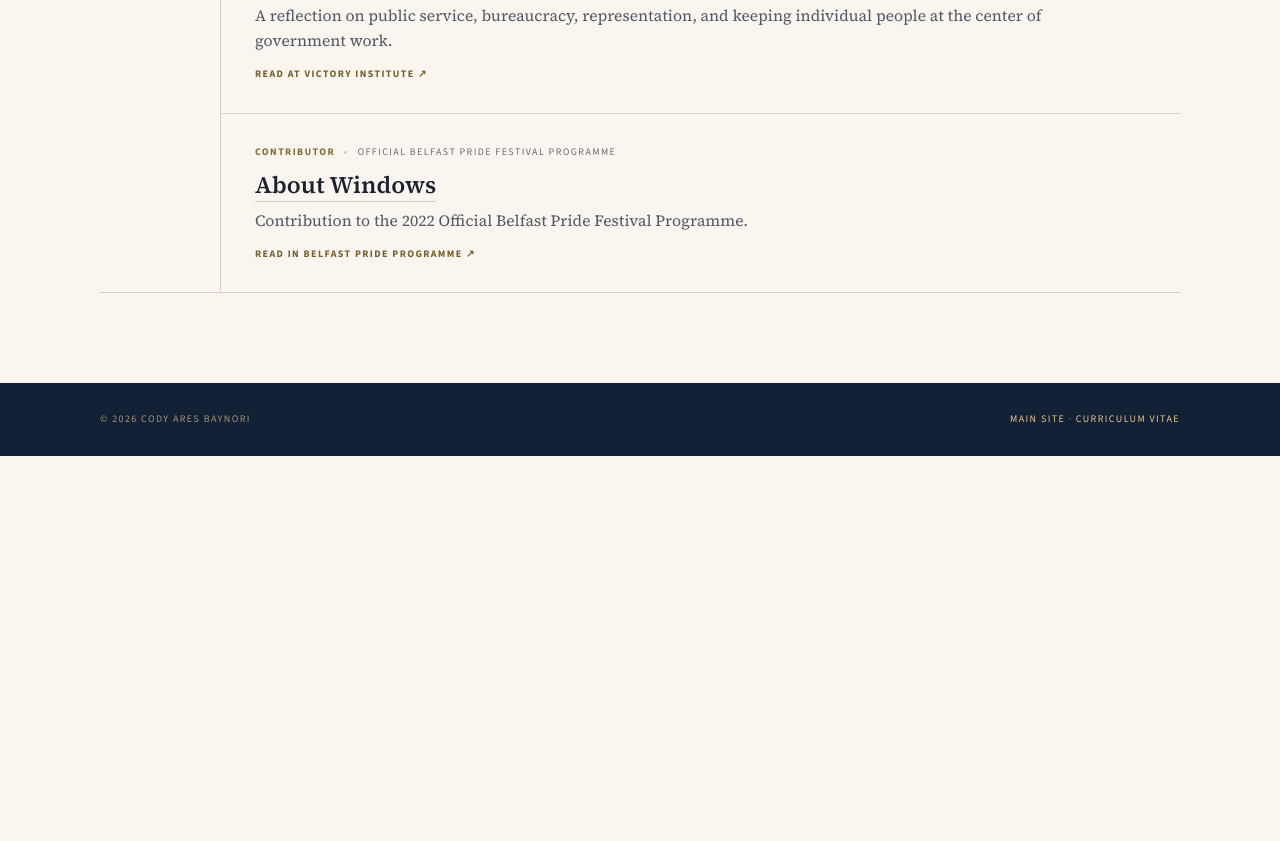
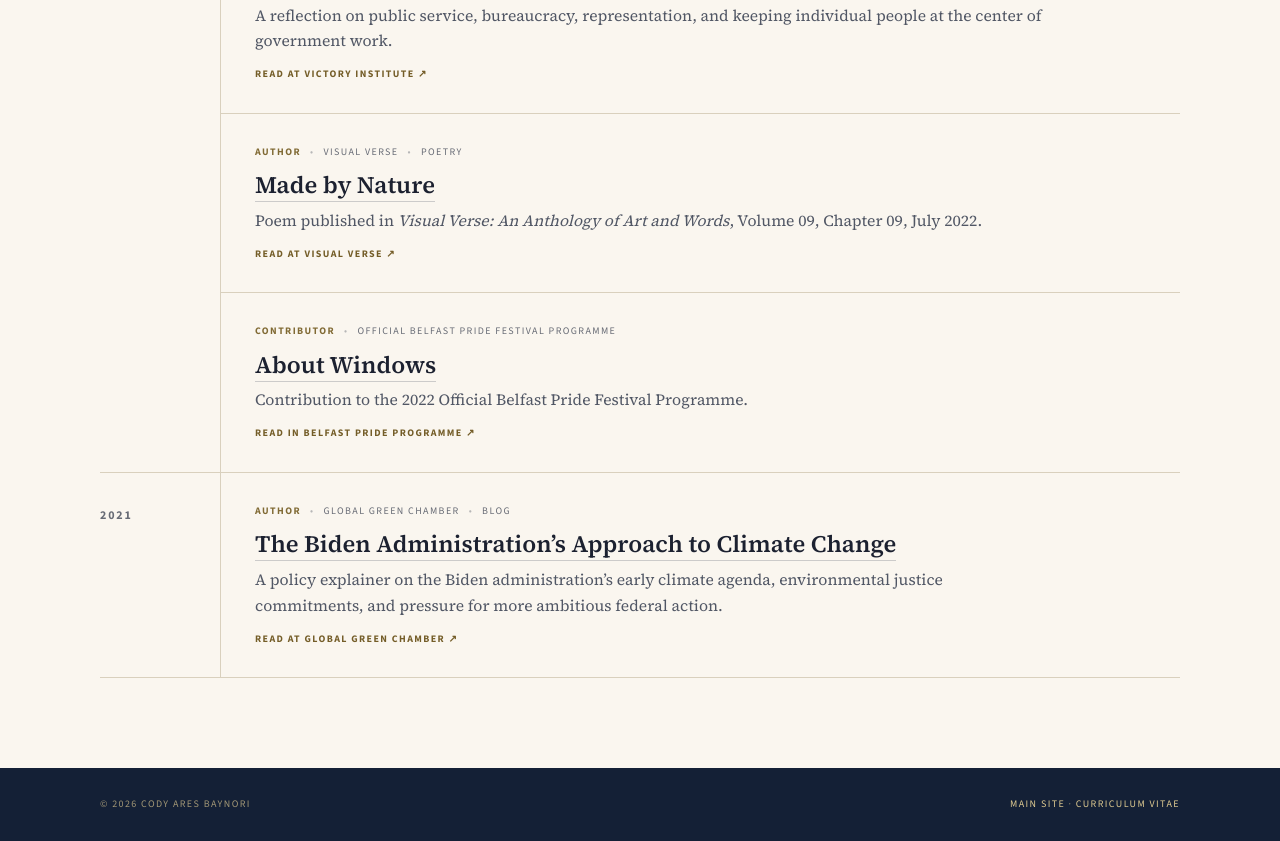
Before and after one commit to codyaresbaynori/codyaresbaynori.github.io, a plain HTML site: page writing/index.html in a window 1280 px wide. Shown: the part 2216-3057 px from the top of the page. Before the commit the page ends 2672 px from the top, so only its background shows below. Drawn offline with nearby package versions, Linux system fonts and the light colour scheme.

Commit message:
Add verified poetry and 2021 climate blog to writing archive

```diff
--- a/writing/index.html
+++ b/writing/index.html
@@ -535,10 +535,28 @@ SIG5yAkgiwTEGFYbMtmmgaAEzaZjBoDWSAgj/9k=" alt="C.A.B."></a>
         <div class="action"><a href="https://victoryinstitute.org/people-and-public-service-cody-baynori/" target="_blank" rel="noopener">Read at Victory Institute ↗</a></div>
       </article>
       <article class="item" data-type="other">
+        <div class="meta"><span class="role">Author</span><span class="dot">•</span><span>Visual Verse</span><span class="dot">•</span><span>Poetry</span></div>
+        <h3 class="title"><a href="https://visualverse.org/images/wangari-maathai-internationale-schule/" target="_blank" rel="noopener">Made by Nature</a></h3>
+        <p class="desc">Poem published in <em>Visual Verse: An Anthology of Art and Words</em>, Volume 09, Chapter 09, July 2022.</p>
+        <div class="action"><a href="https://visualverse.org/images/wangari-maathai-internationale-schule/" target="_blank" rel="noopener">Read at Visual Verse ↗</a></div>
+      </article>
+      <article class="item" data-type="other">
         <div class="meta"><span class="role">Contributor</span><span class="dot">•</span><span>Official Belfast Pride Festival Programme</span></div>
         <h3 class="title"><a href="https://belfastpride.com/wp-content/uploads/2023/07/PwPM2022-148-%C3%97-210-mm-1.pdf" target="_blank" rel="noopener">About Windows</a></h3>
         <p class="desc">Contribution to the 2022 Official Belfast Pride Festival Programme.</p>
         <div class="action"><a href="https://belfastpride.com/wp-content/uploads/2023/07/PwPM2022-148-%C3%97-210-mm-1.pdf" target="_blank" rel="noopener">Read in Belfast Pride programme ↗</a></div>
+      </article>
+    </div>
+  </section>
+
+  <section class="year-block" data-year-block>
+    <div class="year">2021</div>
+    <div class="entries">
+      <article class="item" data-type="other">
+        <div class="meta"><span class="role">Author</span><span class="dot">•</span><span>Global Green Chamber</span><span class="dot">•</span><span>Blog</span></div>
+        <h3 class="title"><a href="https://www.globalgreenchamber.com/the-biden-administrations-approach-to-climate-change/" target="_blank" rel="noopener">The Biden Administration’s Approach to Climate Change</a></h3>
+        <p class="desc">A policy explainer on the Biden administration’s early climate agenda, environmental justice commitments, and pressure for more ambitious federal action.</p>
+        <div class="action"><a href="https://www.globalgreenchamber.com/the-biden-administrations-approach-to-climate-change/" target="_blank" rel="noopener">Read at Global Green Chamber ↗</a></div>
       </article>
     </div>
   </section>
```
